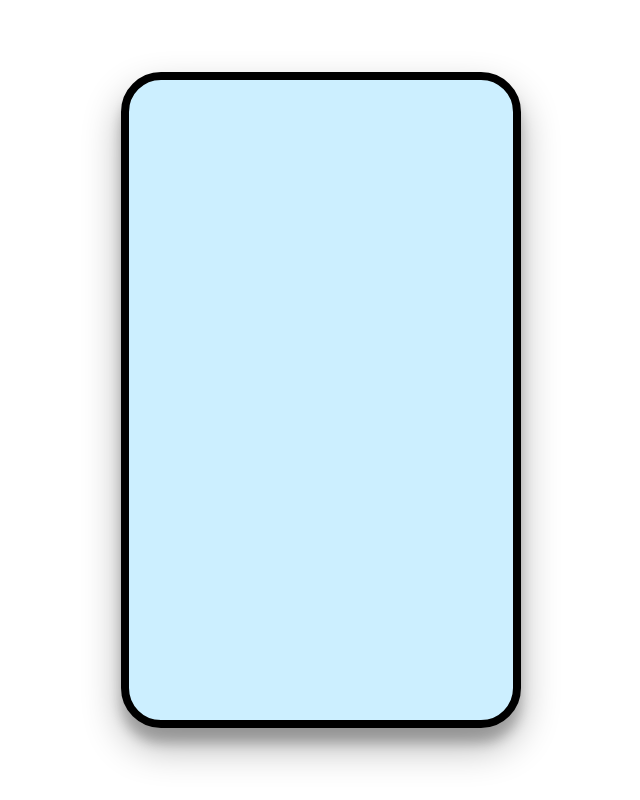
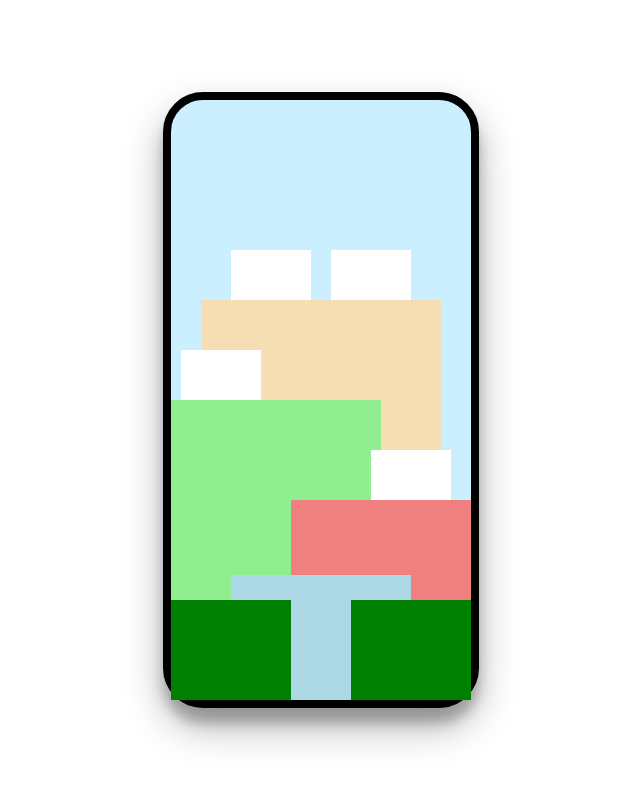
Before and after one commit to suvias234/curso-animaciones-css, a plain HTML site: page index.htm in a window 1280 px wide. Shown: the whole page, without its empty margins (319-959 px from the left). Drawn offline with Linux system fonts and the light colour scheme.

Commit message:
Maquetación CSS terminada

```diff
--- a/index.htm
+++ b/index.htm
@@ -21,49 +21,119 @@
             position: relative;
             border: 8px solid;
             border-radius: 40px;
-            height: 80%;
-            width: 30%;
+            height: 600px;
+            width: 300px;
             background-color: #CCEFFF;
             box-shadow: 0 19px 38px  rgb(0,0,0,0.3), 0 15px 12px  rgb(0,0,0,0.22);
         }
         .layer-1
         {
             position: absolute;
+            z-index: 1;
+            height: 450px;
+            width: 80px;
+            background-color: white;
+            bottom: 0;
+            right: 60px;
         }
 
         .layer-2
         {
             position: absolute;
+            z-index: 2;
+            height: 450px;
+            width: 80px;
+            background-color: white;
+            bottom: 0;
+            left: 60px;
         }
 
         .layer-3
         {
             position: absolute;
+            z-index: 3;
+            height: 400px;
+            width: 80%;
+            background-color: wheat;
+            bottom: 0;
+            left: 0;
+            right: 0;
+            margin: 0 auto;
         }
 
         .layer-4
         {
             position: absolute;
+            z-index: 4;
+            height: 350px;
+            width: 80px;
+            background-color: white;
+            bottom: 0;
+            left: 10px;
         }
         .layer-5
         {
             position: absolute;
+            z-index: 5;
+            height: 300px;
+            width: 70%;
+            background-color: lightgreen;
+            bottom: 0;
+            left: 0;
         }
         .layer-6
         {
             position: absolute;
+            z-index: 6;
+            height: 250px;
+            width: 80px;
+            background-color: white;
+            bottom: 0;
+            right: 20px;
         }
         .layer-7
         {
             position: absolute;
+            z-index: 7;
+            height: 200px;
+            width: 60%;
+            background-color: lightcoral;
+            bottom: 0;
+            right: 0;
         }
         .layer-8
         {
             position: absolute;
+            z-index: 8;
+            height: 125px;
+            width: 60%;
+            background-color: lightblue;
+            bottom: 0;
+            right: 0;
+            left: 0;
+            margin: 0 auto;
         }
+
+        .layer-9
+        {
+            position: absolute;
+            z-index: 9;
+            height: 100px;
+            width: 40%;
+            background-color: green;
+            bottom: 0;
+            right: 0;
+        }
+
         .layer-10
         {
             position: absolute;
+            z-index: 10;
+            height: 100px;
+            width: 40%;
+            background-color: green;
+            bottom: 0;
+            left: 0;
         }
 
 
```
